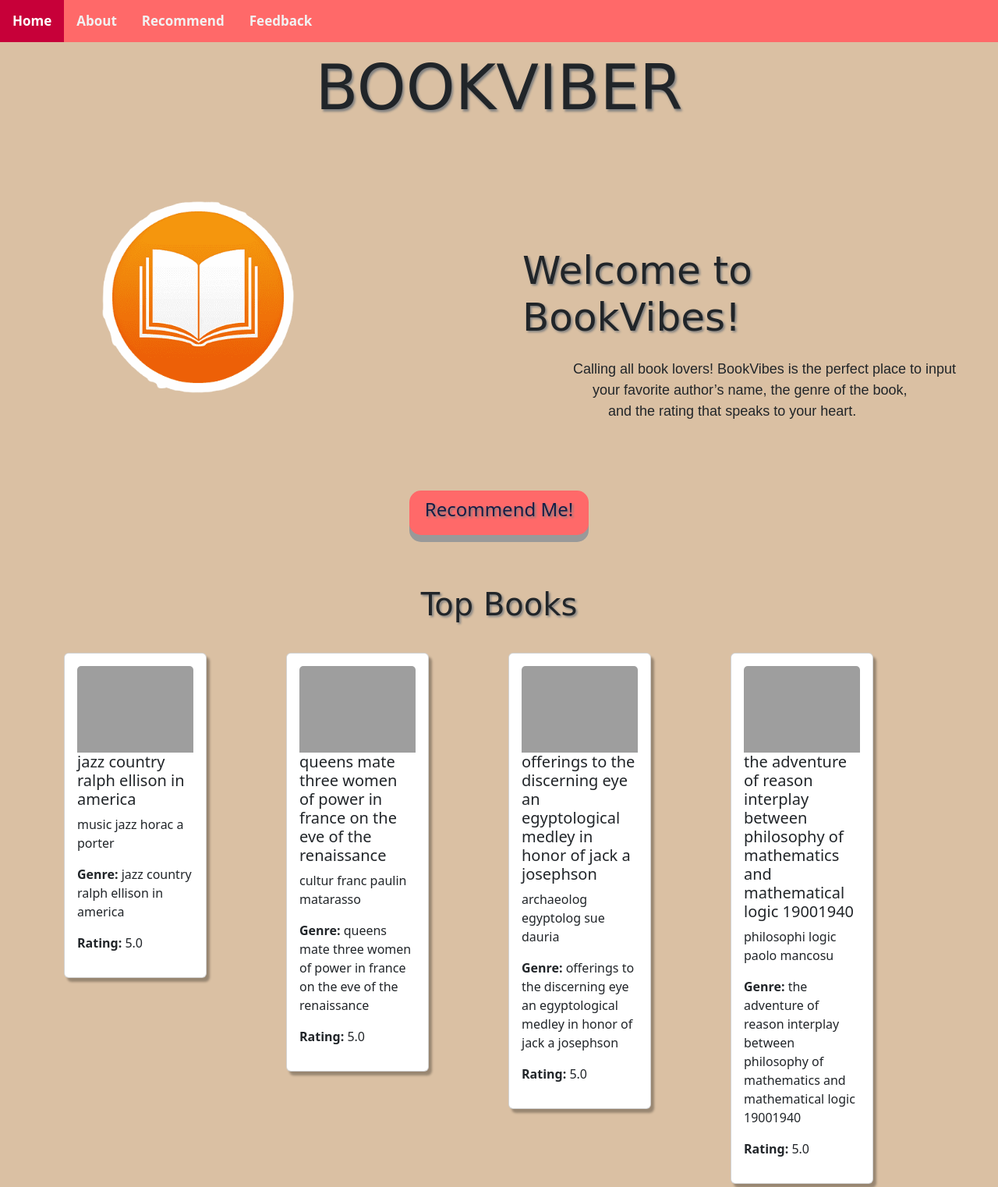
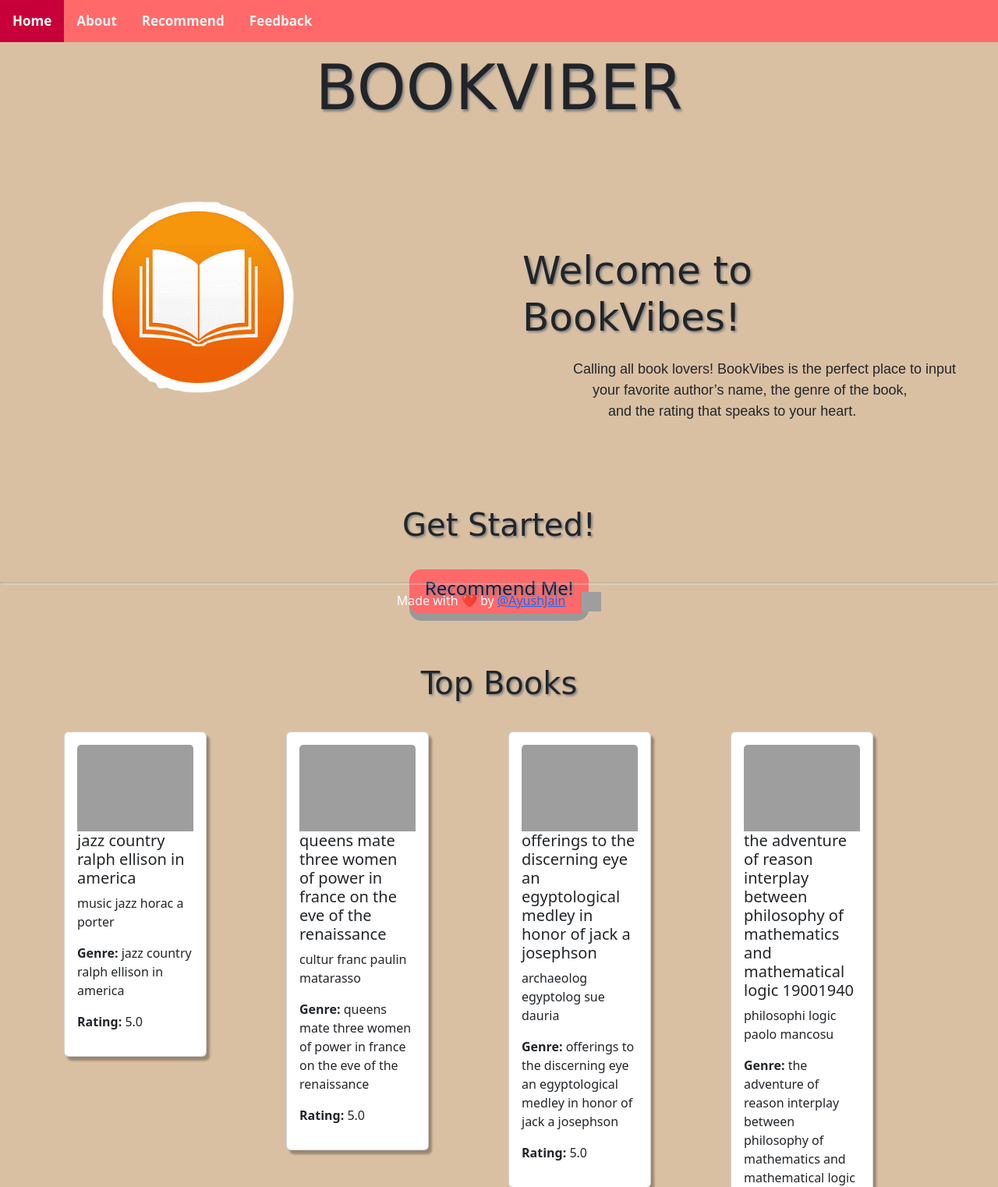
Before and after one commit to ayushdit03/AI_Book_Recommendation_System, a Flask app: page / in a window 1280 px wide. Shown: the top 1522 px of the page at 78% size. Run offline with Flask 3, Linux system fonts and the light colour scheme; some libraries are stand-ins or nearby versions; some web fonts are replaced; grey boxes are pictures that could not be loaded.

Commit message:
Update home.html

```diff
--- a/templates/home.html
+++ b/templates/home.html
@@ -1,10 +1,10 @@
 <!DOCTYPE html>
 <html lang="en">
 <head>
-    <meta charset="UTF-8" />
-    <meta name="viewport" content="width=device-width, initial-scale=1.0" />
+    <meta charset="UTF-8">
+    <meta name="viewport" content="width=device-width, initial-scale=1.0">
     <title>BOOKVIBER</title>
-    <link rel = "icon" href = "/static/book2.png" type = "image/x-icon">
+    <link rel="icon" href="/static/book2.png" type="image/x-icon">
     <link rel="stylesheet" type="text/css" href="{{ url_for('static', filename='home.css') }}">
     <link
         href="https://cdn.jsdelivr.net/npm/bootstrap@5.3.2/dist/css/bootstrap.min.css"
@@ -13,7 +13,6 @@
         crossorigin="anonymous"
     />
 </head>
-
 <body class="body">
     <div class="topnav">
         <a href="/"><strong>Home</strong></a>
@@ -27,11 +26,9 @@
     </div>
 
     <div class="float-container" id="about">
-
         <div class="float-child">
             <div><img src="/static/book2.png" /></div>
         </div>
-
         <div class="float-child">
             <div><h1>Welcome to BookVibes!</h1></div>
             <div>
@@ -45,6 +42,9 @@
     </div>
 
     <div style="clear: both"></div>
+
+      <div class="get_start"><h1>Get Started!</h1></div>
+
 
     <div class="button" id="recommend">
         <form action="/recommend" method="get">
@@ -76,14 +76,6 @@
         </div>
     </div>
 
-    <div class="get_start"><h1>Get Started!</h1></div>
-
-
-
-    <div class="feedback">
-      <pre>"Your feedback is the key to unlocking the world of books for fellow readers.
-                            Leave your mark with a review today!"</pre>
-    </div>
 
     <div class="button" id="feedback">
         <form action="/feedback" method="get">
@@ -94,5 +86,46 @@
     </div>
 
 
+    <div class="feedback">
+        <pre>"Your feedback is the key to unlocking the world of books for fellow readers.
+                            Leave your mark with a review today!"</pre>
+    </div>
+
+    <div class="footer">
+        <hr>
+        <p>
+            Made with ❤️ by
+            <a href="https://github.com/ayushdit03">@AyushJain</a>
+            &nbsp;&nbsp;&nbsp;
+            <a href="https://www.linkedin.com/in/ayush-jain-8b6985231">
+                <img src="https://tse1.mm.bing.net/th?id=OIP.qgMyI8LMGST1grqseOB85AAAAA&pid=Api&P=0&h=220" width="25" height="25" alt="LinkedIn">
+            </a>
+        </p>
+    </div>
+
+
+<style>
+        #MainMenu {visibility: hidden;}
+        footer {visibility: hidden;}
+        .stApp { bottom: 105px; }
+        .footer {
+            position: fixed;
+            left: 0;
+            bottom: 0;
+            margin: 0;
+            width: 100%;
+            color: white;
+            text-align: center;
+            height: auto;
+            opacity: 1;
+        }
+        .footer hr {
+            display: block;
+            margin: 8px auto;
+            border-style: inset;
+            border-width: 2px;
+        }
+    </style>
+
 </body>
 </html>
```
Lines whose indentation alone changed are shown as unchanged.
